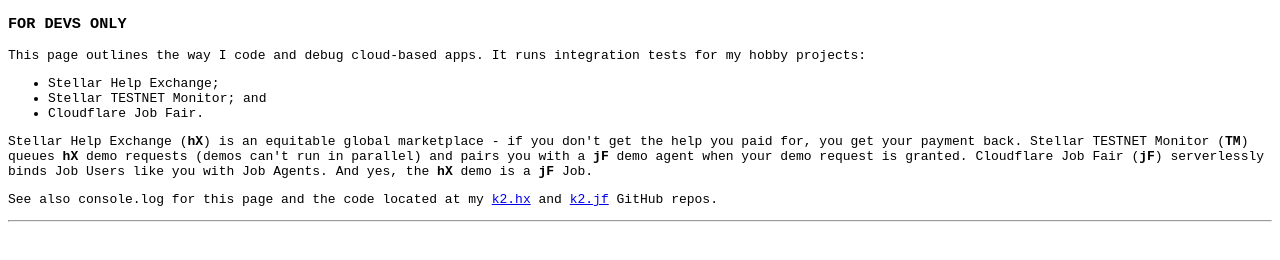
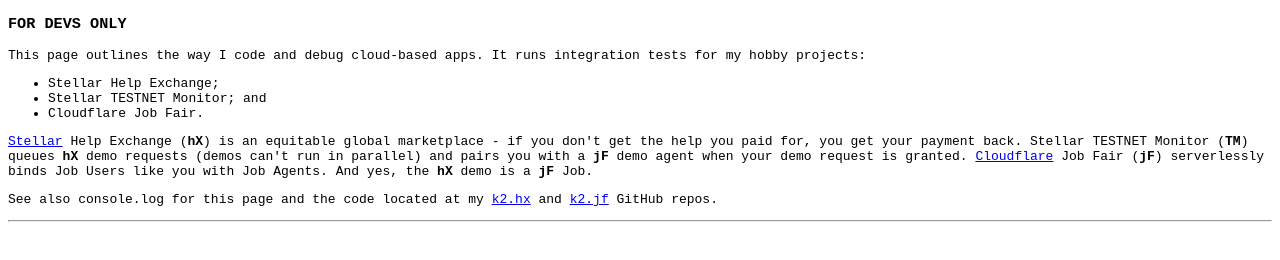
Before and after one commit to didalik/k2.hx, a website: page tm-hbs.html in a window 1280 px wide. Drawn offline with Linux system fonts and the light colour scheme.

Commit message:
Add links to Cloudflare and Stellar

```diff
--- a/tm-hbs.html
+++ b/tm-hbs.html
@@ -16,7 +16,7 @@
   <li>Cloudflare Job Fair.</li>
 </ul>
 <p>
-Stellar Help Exchange (<b>hX</b>) is an equitable global marketplace - if you don't get the help you paid for, you get your payment back. Stellar TESTNET Monitor (<b>TM</b>) queues <b>hX</b> demo requests (demos can't run in parallel) and pairs you with a <b>jF</b> demo agent when your demo request is granted. Cloudflare Job Fair (<b>jF</b>) serverlessly binds Job Users like you with Job Agents. And yes, the <b>hX</b> demo is a <b>jF</b> Job.
+<a href='https://stellar.com/' target='_blank'>Stellar</a> Help Exchange (<b>hX</b>) is an equitable global marketplace - if you don't get the help you paid for, you get your payment back. Stellar TESTNET Monitor (<b>TM</b>) queues <b>hX</b> demo requests (demos can't run in parallel) and pairs you with a <b>jF</b> demo agent when your demo request is granted. <a href='https://www.cloudflare.com/' target='_blank'>Cloudflare</a> Job Fair (<b>jF</b>) serverlessly binds Job Users like you with Job Agents. And yes, the <b>hX</b> demo is a <b>jF</b> Job.
 </p>
 <p>
 See also console.log for this page and the code located at my <a href='https://github.com/didalik/k2.hx' target='_blank'>k2.hx</a> and <a href='https://github.com/didalik/k2.jf' target='_blank'>k2.jf</a> GitHub repos.
```
